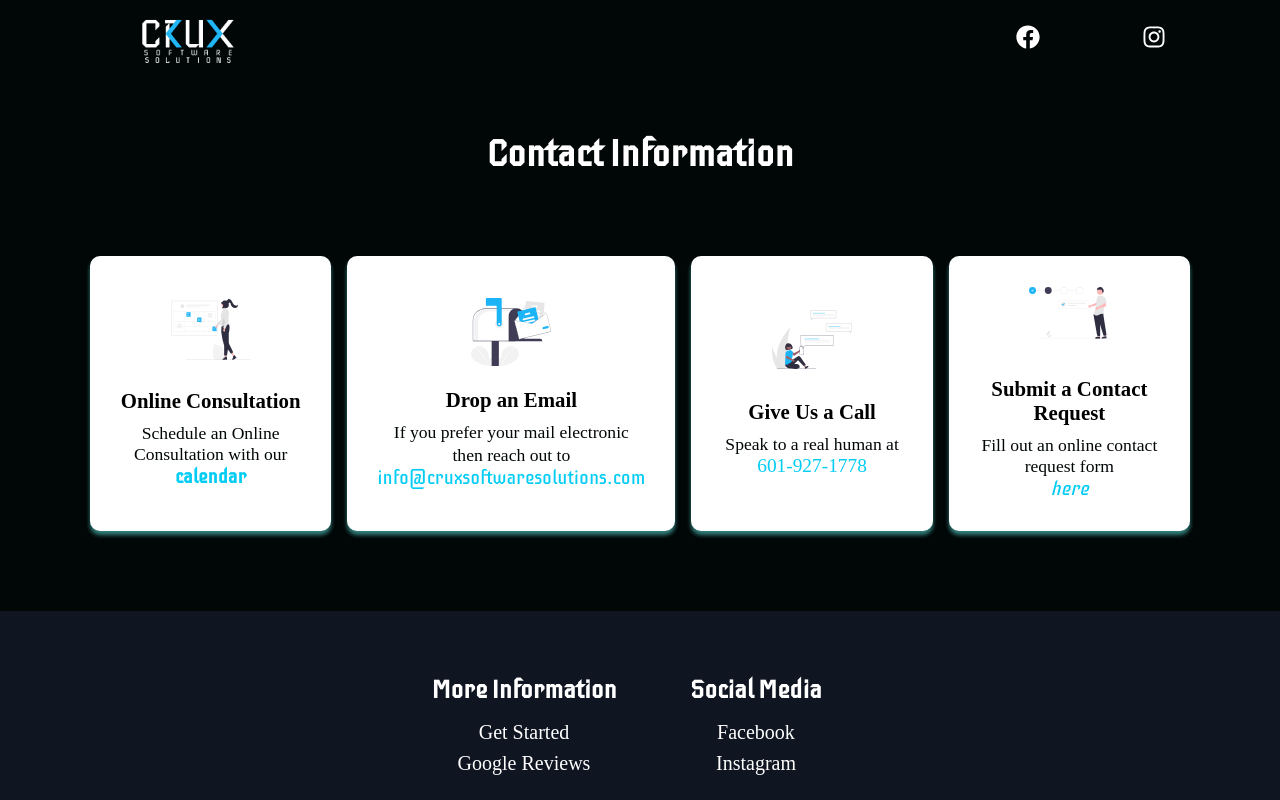
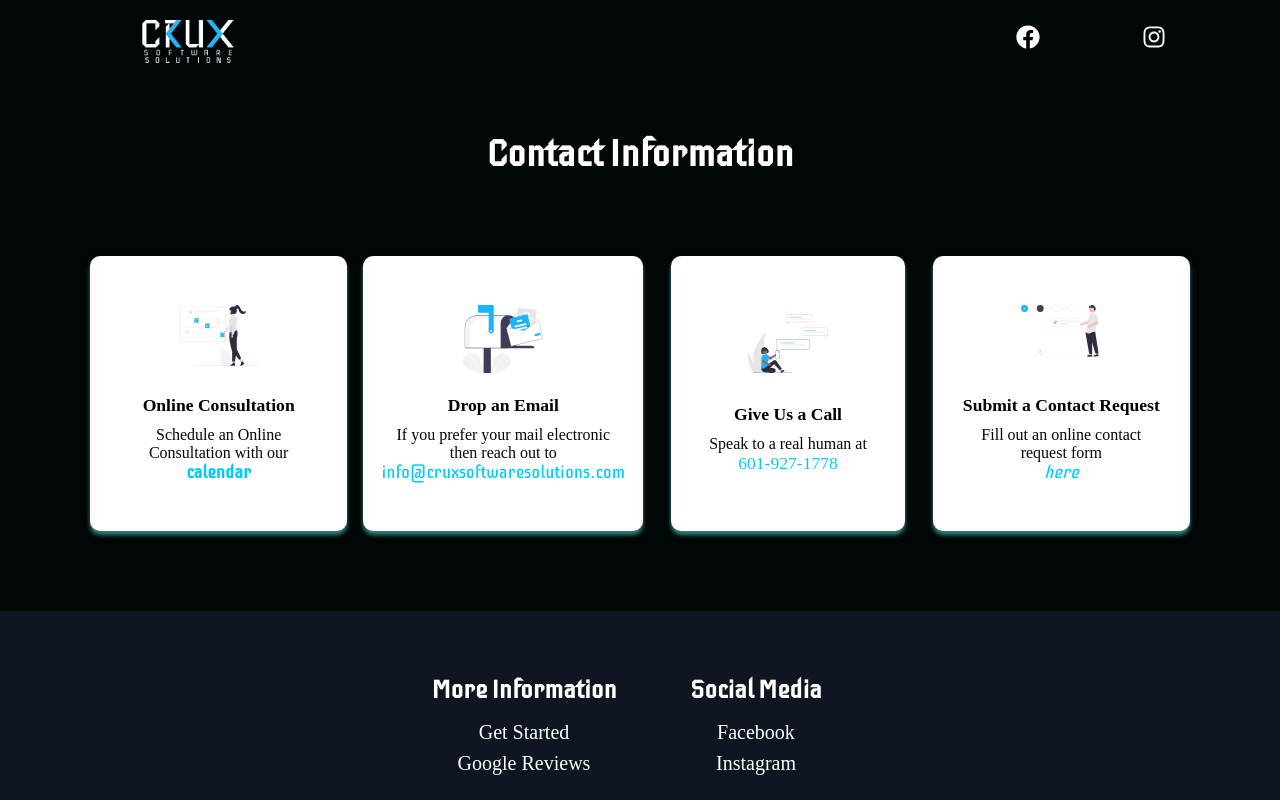
Before and after one commit to mroberson11/cruxmockup, a Next.js app: page /contact-info in a window 1280 px wide. Built offline with nearby package versions, Linux system fonts and the light colour scheme.

Commit message:
Cleanup contact page

```diff
--- a/src/components/ContactInfo/ContactInfoElements.js
+++ b/src/components/ContactInfo/ContactInfoElements.js
@@ -39,12 +39,15 @@ export const ContactWrapper = styled.div`
   display: grid;
   grid-template-columns: 1fr 1fr 1fr 1fr;
   align-items: center;
+  justify-content: center;
   grid-gap: 16px;
   padding: 0 50px;
 
   @media screen and (max-width: 1000px) {
     grid-template-columns: 1fr 1fr;
     padding: 0 20px;
+    align-items: center; /* Center on smaller screens */
+    justify-content: center; /* Center on smaller screens */
   }
 
   @media screen and (max-width: 560px) {
@@ -59,10 +62,13 @@ export const ContactCard = styled.div`
   justify-content: center;
   align-items: center;
   border-radius: 10px;
-  min-height: 275px;
+  height: 275px;
+  max-width: 280px;
   padding: 30px;
   box-shadow: 0 4px 4px 0px rgba(102, 252, 241, 0.5);
   transition: all 0.2s ease-in-out;
+  margin-left: auto;
+  margin-right: auto;
 
   &:hover {
     transform: scale(1.04);
@@ -78,14 +84,16 @@ export const ContactIcon = styled.div`
 `;
 
 export const ContactH2 = styled.h2`
-  font-size: 1.3rem;
+  font-size: 1.1rem;
   margin-bottom: 10px;
   text-align: center;
 `;
 
 export const ContactP = styled.p`
-  font-size: 1.1em;
+  font-size: 1rem;
   text-align: center;
+  padding-right: 0.5rem;
+  padding-left: 0.5rem;
   color: var(--trueBlack);
 `;
 
--- a/src/components/ContactInfo/index.js
+++ b/src/components/ContactInfo/index.js
@@ -56,10 +56,7 @@ const ContactInfo = () => {
                 passHref
                 style={{ textAlign: "center" }}
               >
-                <EmphasizedA>
-                  <br />
-                  info@cruxsoftwaresolutions.com
-                </EmphasizedA>
+                <EmphasizedA>info@cruxsoftwaresolutions.com</EmphasizedA>
               </Link>
             </ContactP>
           </ContactCard>
```
